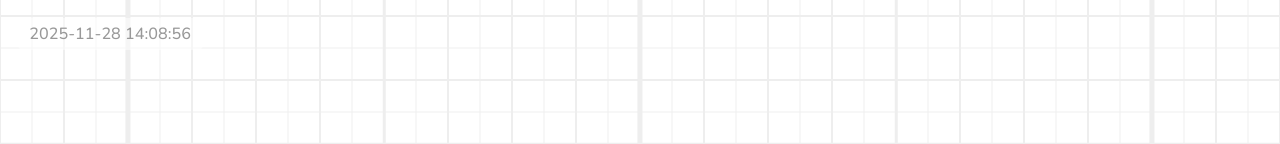
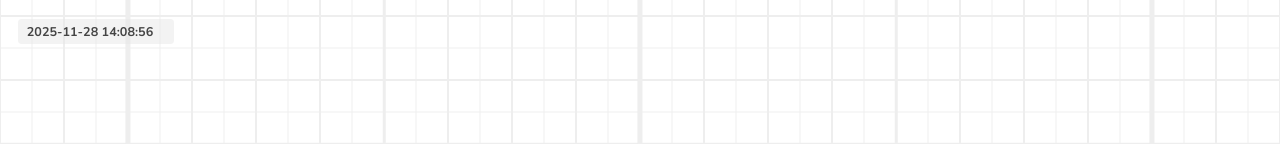
Before and after one commit to dirckvdende/gravity-sim, a Vue app: page / in a window 1280 px wide. Shown: the top 144 px of the page. Built offline with nearby package versions, Linux system fonts and the light colour scheme.

Commit message:
Changed time display style

```diff
--- a/src/colors.scss
+++ b/src/colors.scss
@@ -16,8 +16,8 @@ body {
 
     --orbit-color: #aaa;
 
-    --time-background-color: var(--bottom-menu-background-color);
-    --time-text-color: var(--bottom-menu-icon-color);
+    --time-background-color: #e8e8e8;
+    --time-text-color: #444;
 
     color: black;
 }
@@ -38,4 +38,7 @@ body.dark-mode {
     --orbit-color: #33435b;
 
     color: #ddd;
+
+    --time-background-color: #192e4f;
+    --time-text-color: #c1bf9d;
 }
--- a/src/ui/TimeDisplay.vue
+++ b/src/ui/TimeDisplay.vue
@@ -1,7 +1,7 @@
 <script lang="ts" setup>
     import { useSimStore } from '@/stores/sim';
     import { storeToRefs } from 'pinia';
-    import { useTemplateRef, watch } from 'vue';
+    import { onMounted, useTemplateRef, watch } from 'vue';
 
     const { timestamp } = storeToRefs(useSimStore())
     const input = useTemplateRef("input")
@@ -45,13 +45,16 @@
         input.value.blur()
     }
 
-    watch(timestamp, (time) => {
+    function updateInputContent(time: Date) {
         if (!input.value)
             return
         if (input.value == document.activeElement)
             return
         input.value.value = formatDate(time)
-    })
+    }
+
+    watch(timestamp, updateInputContent)
+    onMounted(() => updateInputContent(timestamp.value))
 </script>
 
 <template>
@@ -71,11 +74,10 @@
         max-width: 100%;
         top: 0;
         left: 0;
-        color: yellow;
         display: block;
 
         .input {
-            font-size: .9em;
+            font-size: .7em;
             margin: 0;
             padding: .3em .7em;
             border: none;
@@ -84,9 +86,9 @@
                 transparent 50%);
             color: var(--time-text-color);
             border-radius: .3em;
-            width: 10em;
+            width: 11em;
             font-family: inherit;
-            font-weight: inherit;
+            font-weight: 700;
 
             &:hover, &:focus {
                 background-color: var(--time-background-color);
```
